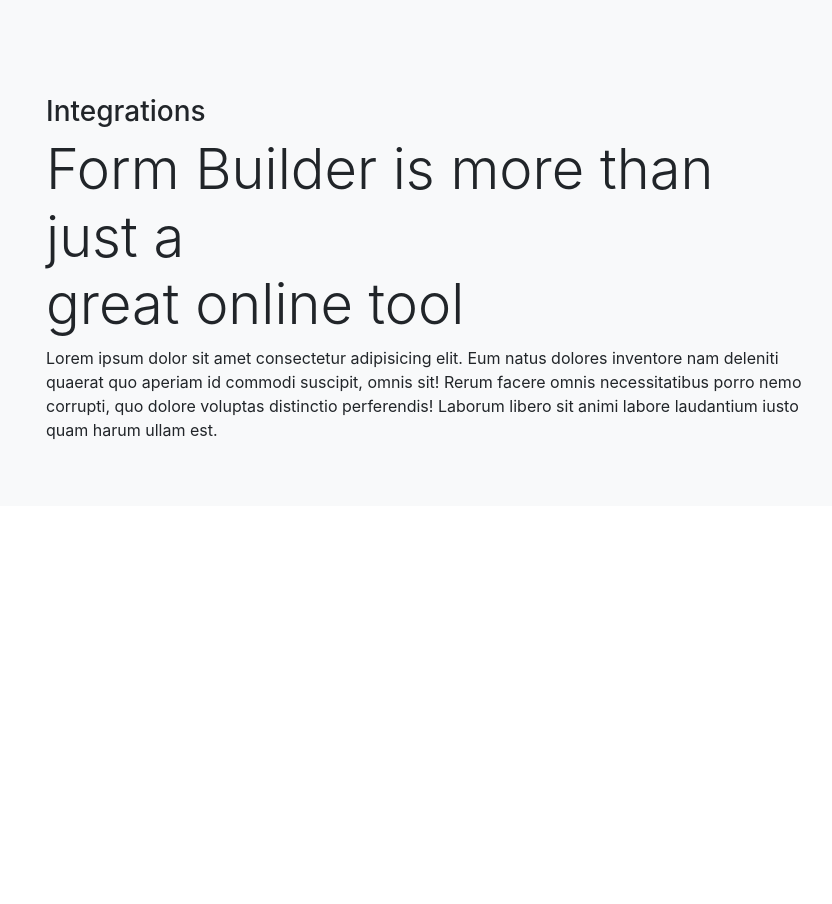
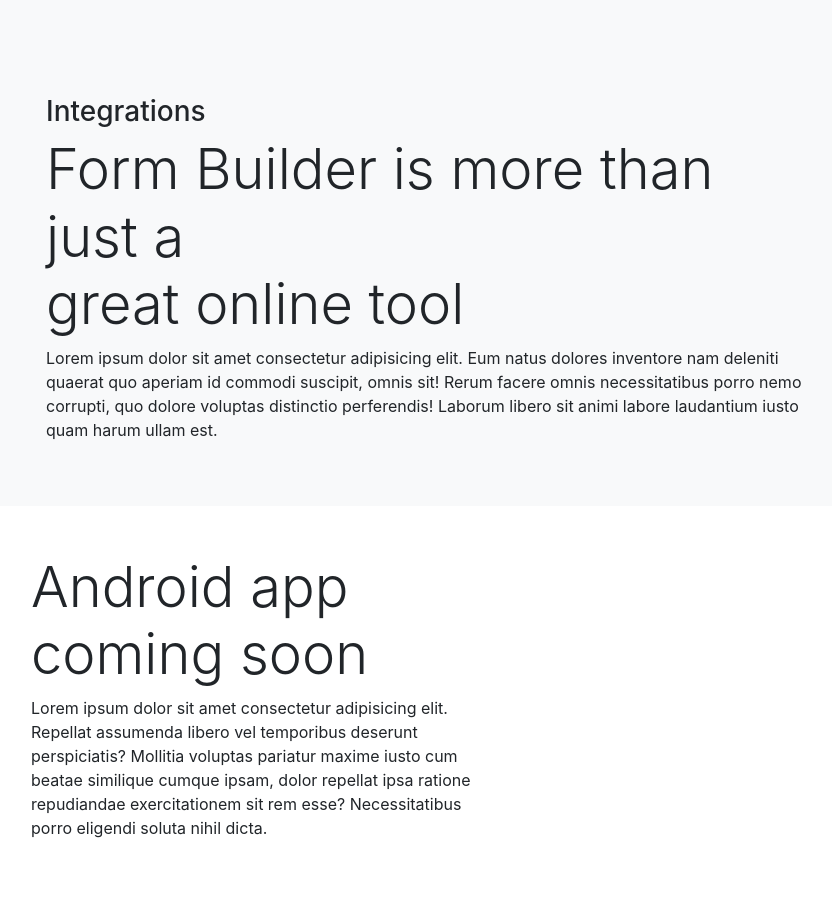
Before and after one commit to DanielMabadeje/Form-Builder, a PHP site: page /formsystem/ in a window 1280 px wide. Shown: the part 2657-3561 px from the top of the page, without its empty margins (17-849 px from the left). Before the commit the page ends 3097 px from the top, so only its background shows below. Run offline with PHP 8.4, Linux system fonts and the light colour scheme; data that the repository does not hold is empty.

Commit message:
added text for coming soon app

```diff
--- a/app/views/pages/index.php
+++ b/app/views/pages/index.php
@@ -178,7 +178,12 @@
   </div>
 
   <div class="bg-white col-12 p-5 text-left">
-
+    <div class="row">
+      <div class="col-5">
+        <h3 class="display-4">Android app coming soon</h3>
+        <p>Lorem ipsum dolor sit amet consectetur adipisicing elit. Repellat assumenda libero vel temporibus deserunt perspiciatis? Mollitia voluptas pariatur maxime iusto cum beatae similique cumque ipsam, dolor repellat ipsa ratione repudiandae exercitationem sit rem esse? Necessitatibus porro eligendi soluta nihil dicta.</p>
+      </div>
+    </div>
   </div>
   <!-- <p>Having issues? Please refer to the <a href="https://githubcom/DanielMabadeje.git">Docs</a> on how to use it</p> -->
 </div>
```
